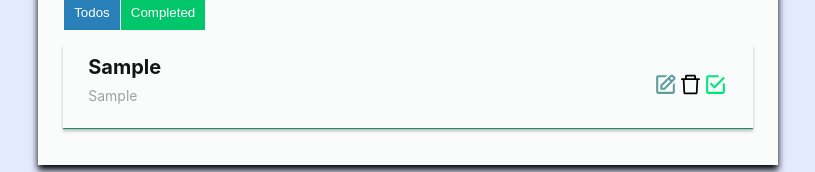
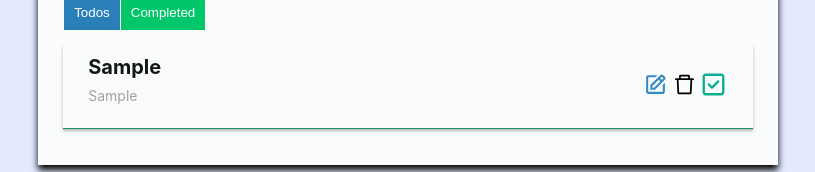
Before and after one commit to mdruhulkuddus/Task-Tracker, a React (Create React App) app: page / in a window 1280 px wide. Both pictures are taken after typing "Sample", "Sample" into the empty fields and a click on the button "Add Task". Shown: the part 383-555 px from the top of the page, without its empty margins (232-1047 px from the left). Built offline with nearby package versions, Linux system fonts and the light colour scheme.

Commit message:
added confirmation and updated icon

```diff
--- a/src/App.css
+++ b/src/App.css
@@ -66,6 +66,7 @@ h1{
   padding: 10px;
   border: none;
   width: 250px;
+  border-radius: 5px;
 }
 
 .todo-input-item input:focus{
@@ -146,44 +147,47 @@ h1{
 .icon{
   font-size: 25px;
   cursor: pointer;
+  padding: 2px;
 }
 
-.icon:hover{
+.delet-icon:hover{
   color: red;
 }
 
-.check-icon{
-  font-size: 25px;
-  color:rgb(0,230,122);
-  cursor: pointer;
+.complet-icon{
+  color:#0baf8f;
+}
+.complet-icon:hover{
+  color:#1c6254;
 }
 .edit-icon{
-  color: cadetblue;
+  color: #368ac2;
 }
-.check-icon:hover{
-  color: rgb(38, 38, 164);
+.edit-icon:hover{
+  color: rgb(218, 63, 185);
 }
 
 .edit_todo{
-  background-color: #414040;
+  background-color: #a5d1f5;
   padding: 10px;
   display: flex;
   flex-direction: column;
 }
 
 .edit_todo input,.edit_todo textarea{
-  border: 1px solid lightgray;
+  /* border: 1px solid lightgray; */
   padding: 10px;
-  margin: 5px;
+  margin-bottom: 5px;
   border-radius: 3px;
+  border: none;
 }
 
 .edit_todo .primaryBtn{
   margin-left: auto;
   margin-right: auto;
   padding: 10px;
-  font-size: 16px;
-  width:fit-content;
+  font-size: 15px;
+ border-radius: 3px;
 }
 
 .congratsDiv{
--- a/src/App.js
+++ b/src/App.js
@@ -2,6 +2,7 @@ import "./App.css";
 import React, { useEffect, useState } from "react";
 import { AiOutlineDelete } from "react-icons/ai";
 import { IoMdCheckboxOutline } from "react-icons/io";
+import { FaRegSquareCheck } from "react-icons/fa6";
 import { BiEdit } from "react-icons/bi";
 // congetti effect
 import Confetti from "react-confetti";
@@ -216,21 +217,23 @@ function App() {
                     </div>
                     <div>
                       <BiEdit
-                        className="check-icon edit-icon"
+                        className="icon edit-icon"
                         title="Edit"
                         onClick={() => {
                           handleEdit(index, item);
                         }}
                       />
                       <AiOutlineDelete
-                        className="icon"
+                        className="icon delet-icon"
                         title="Delete"
-                        onClick={() => {
+                        // onClick={() => { handleDeleteTodo(index);   }}
+                        onClick={() => { if (window.confirm('Are you sure to delete this task?')){
                           handleDeleteTodo(index);
-                        }}
+                        }  } }
                       />
-                      <IoMdCheckboxOutline
-                        className="check-icon"
+                      {/* <IoMdCheckboxOutline */}
+                      <FaRegSquareCheck
+                        className="icon complet-icon"
                         title="Done"
                         onClick={() => {
                           handleComplete(index);
@@ -261,7 +264,7 @@ function App() {
                 <div className="todo-list-item" key={index}>
                   <div>
                     <h3>{item.title}</h3>
-                    <p>{item.description}</p>
+                    {/* <p>{item.description}</p> */}
                     <p>
                       <small>Completed on: </small>
                       {item.completedTime}
```
